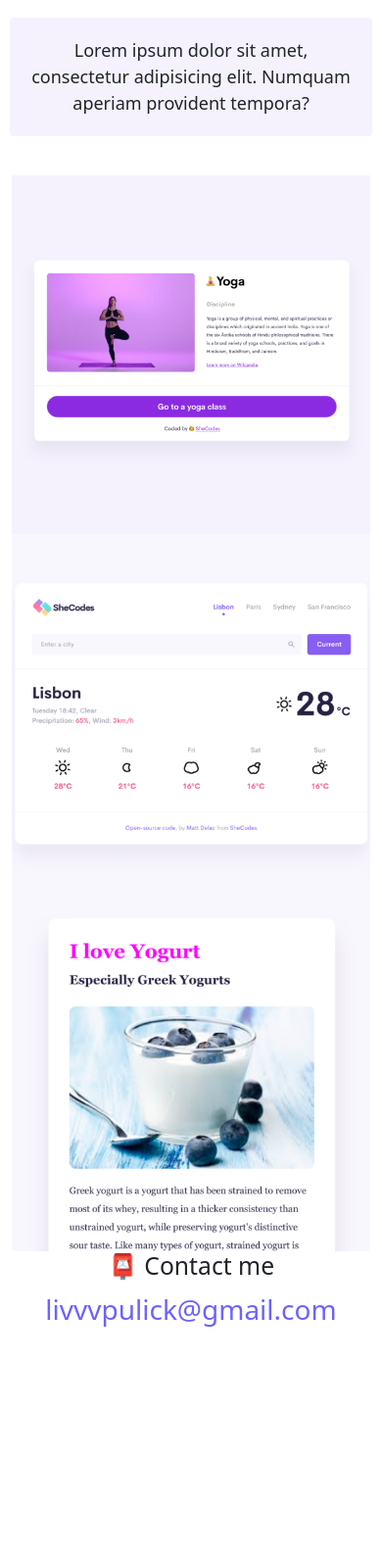
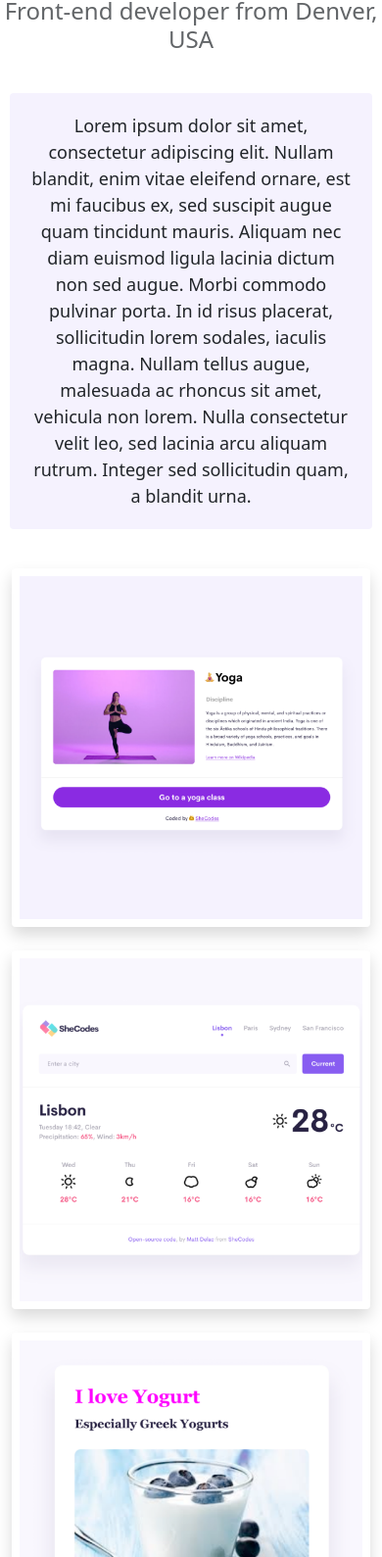
Before and after one commit to orpulick/Pulick-Project-3, a plain HTML site: page about.html in a window 390 px wide. Shown: the part 175-1764 px from the top of the page at 98% size. Before the commit the page ends 1532 px from the top, so only its background shows below. Drawn offline with nearby package versions, Linux system fonts and the light colour scheme.

Commit message:
Made SEO friendly and added media query

```diff
--- a/about.html
+++ b/about.html
@@ -4,18 +4,23 @@
     <meta charset="UTF-8" />
     <meta http-equiv="X-UA-Compatible" content="IE=edge" />
     <meta name="viewport" content="width=device-width, initial-scale=1.0" />
-    <link rel="stylesheet" href="style.css" />
+    <meta
+      name="description"
+      content="This has information about Olivia Pulick as a Front-end developer and contact information"
+    />
+
     <link
       href="https://cdn.jsdelivr.net/npm/bootstrap@5.2.0-beta1/dist/css/bootstrap.min.css"
       rel="stylesheet"
       integrity="sha384-0evHe/X+R7YkIZDRvuzKMRqM+OrBnVFBL6DOitfPri4tjfHxaWutUpFmBp4vmVor"
       crossorigin="anonymous"
     />
-    <title>About Olivia</title>
+    <title>About Olivia - portfolio</title>
+    <link rel="stylesheet" href="style.css" />
   </head>
   <body>
-    <nav class="navbar navbar-expand-lg bg-light">
-      <div class="container-fluid">
+    <nav class="navbar navbar-expand-lg bg-light fixed-top">
+      <div class="container">
         <a class="navbar-brand" href="index.html">Olivia Pulick</a>
         <button
           class="navbar-toggler"
@@ -49,24 +54,41 @@
     <h3>Front-end developer from Denver, USA</h3>
     <div class="about-paragraphs text-center">
       <p>
-        Lorem ipsum dolor sit amet, consectetur adipisicing elit. Numquam
-        aperiam provident tempora?
+        Lorem ipsum dolor sit amet, consectetur adipiscing elit. Nullam blandit,
+        enim vitae eleifend ornare, est mi faucibus ex, sed suscipit augue quam
+        tincidunt mauris. Aliquam nec diam euismod ligula lacinia dictum non sed
+        augue. Morbi commodo pulvinar porta. In id risus placerat, sollicitudin
+        lorem sodales, iaculis magna. Nullam tellus augue, malesuada ac rhoncus
+        sit amet, vehicula non lorem. Nulla consectetur velit leo, sed lacinia
+        arcu aliquam rutrum. Integer sed sollicitudin quam, a blandit urna.
       </p>
     </div>
     <div class="container">
       <div class="row">
         <div class="col-sm-4">
-          <img src="images/yoga.png" alt="yoga image" class="img-fluid" />
+          <img
+            src="images/yoga.png"
+            alt="yoga image"
+            class="img-fluid rounded shadow mb-4 p-2"
+          />
         </div>
         <div class="col-sm-4">
-          <img src="images/weather.png" alt="weather image" class="img-fluid" />
+          <img
+            src="images/weather.png"
+            alt="weather image"
+            class="img-fluid rounded shadow mb-4 p-2"
+          />
         </div>
         <div class="col-sm-4">
-          <img src="images/yogurt.png" alt="yogurt image" class="img-fluid" />
+          <img
+            src="images/yogurt.png"
+            alt="yogurt image"
+            class="img-fluid rounded shadow mb-4 p-2"
+          />
         </div>
       </div>
     </div>
-    <div id="contact">
+    <div id="contact" class="mt-5">
       <h2>📮 Contact me</h2>
       <a href="mailto:livvvpulick@gmail.com" class="email-link">
         livvvpulick@gmail.com
--- a/style.css
+++ b/style.css
@@ -3,12 +3,9 @@
   --secondary-color: #f5f2fe;
   --box-shadow: 0 5px 10px rgba(0, 0, 0, 0.3);
 }
-
 body {
-  margin: 60px auto;
-  max-width: 800px;
+  margin: 100px 0px;
 }
-
 h1,
 h2,
 h3 {
@@ -98,3 +95,39 @@ p {
   box-shadow: var(--box-shadow);
   color: white;
 }
+.rounded {
+  border-radius: 0.25rem !important;
+}
+.p-2 {
+  padding: 0.5rem !important;
+}
+.mb-4 {
+  margin-bottom: 1.5rem !important;
+}
+.shadow {
+  box-shadow: 0 0.5rem 1rem rgba(0, 0, 0, 0.15) !important;
+}
+.mt-5 {
+  margin-top: 3rem !important;
+}
+@media (max-width: 576px) {
+  h1 {
+    font-size: 48px;
+    line-height: 1.5;
+  }
+
+  h2 {
+    font-size: 32px;
+    text-align: center;
+  }
+
+  p {
+    text-align: center;
+  }
+
+  .project-link {
+    display: block;
+    text-align: center;
+    margin: 0 20px;
+  }
+}
```
Also changed, not shown: index.html (+24 -11 lines).
